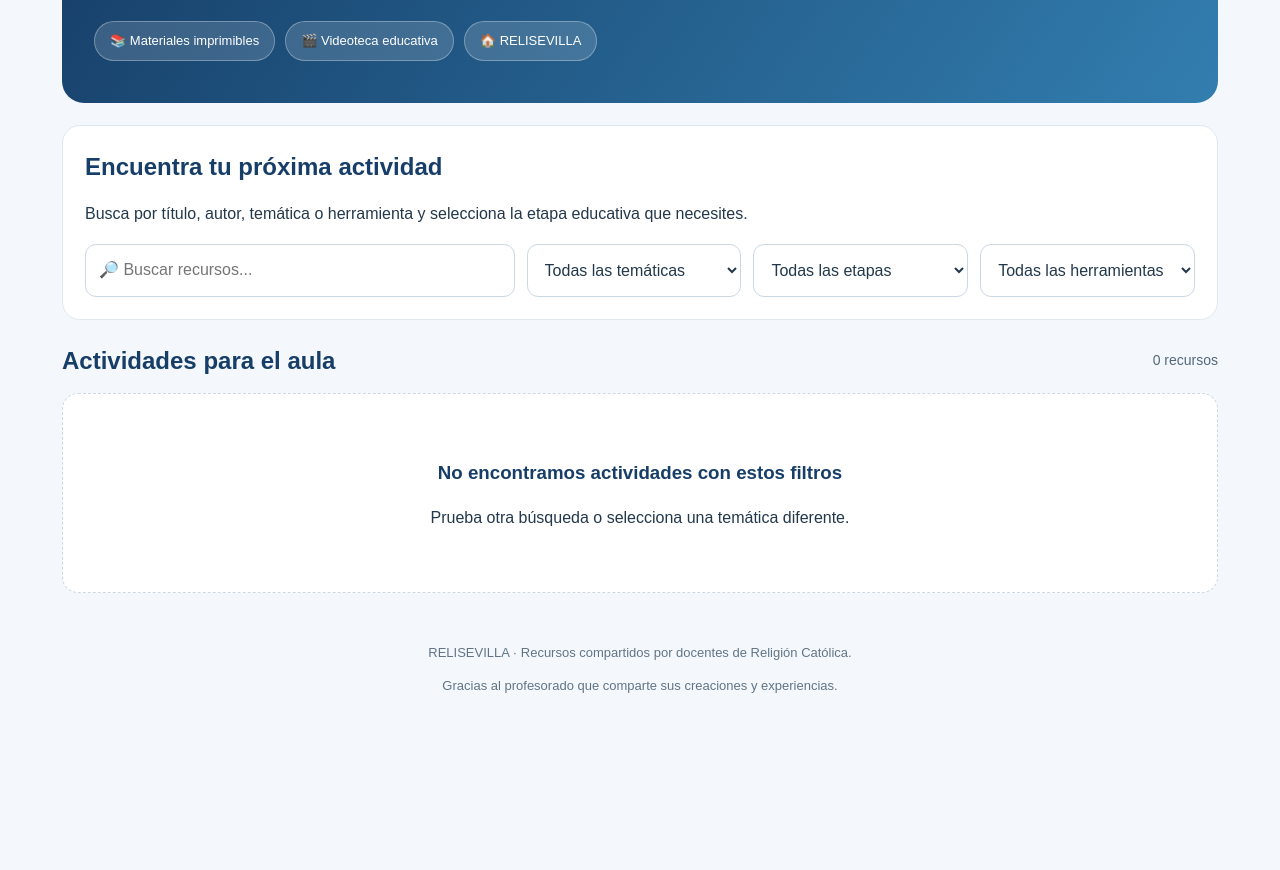
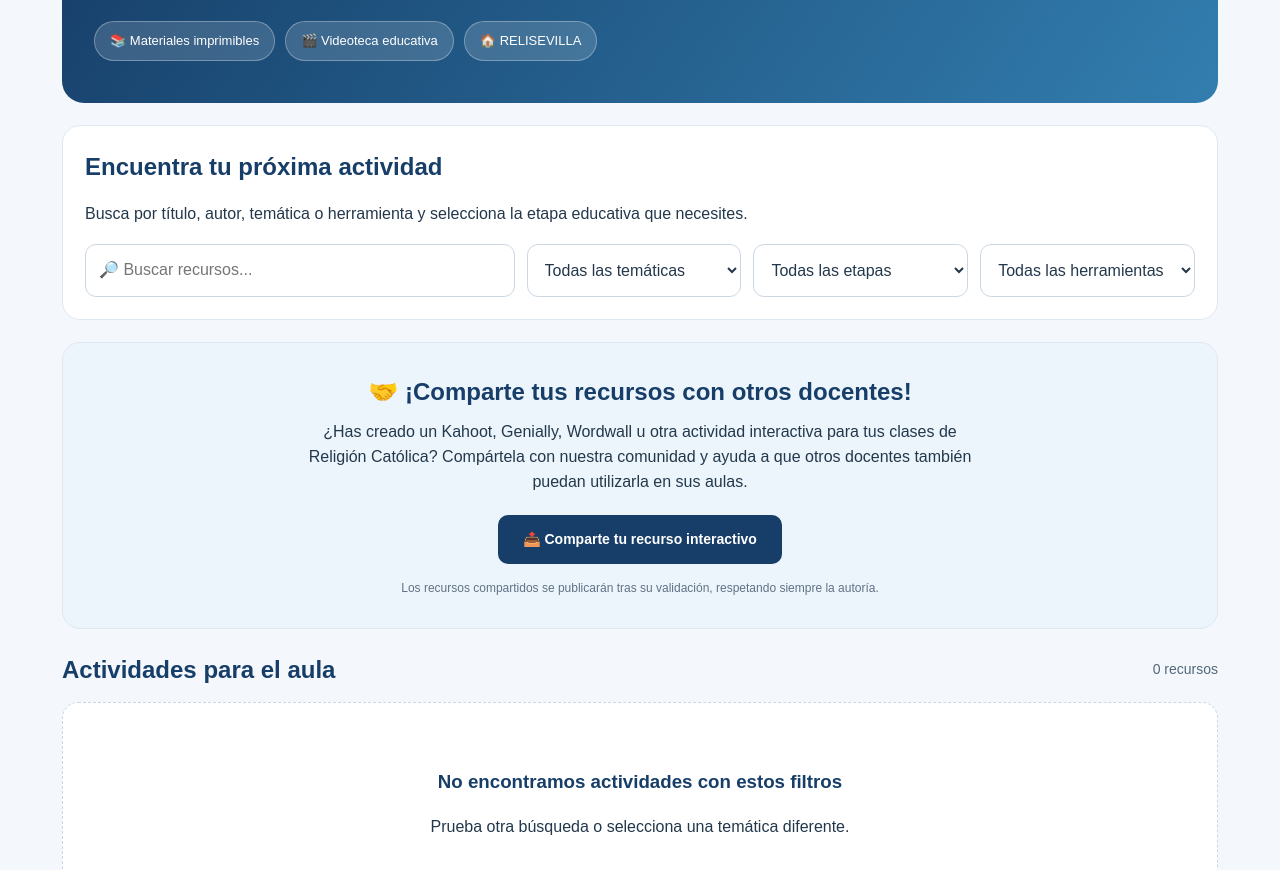
Before and after one commit to nuberelisevilla-gif/relisevilla-biblioteca, a plain HTML site: page interactivos/index.html in a window 1280 px wide. Shown: the part 216-1086 px from the top of the page. Before the commit the page ends 997 px from the top, so only its background shows below. Drawn offline with Linux system fonts and the light colour scheme.

Commit message:
Update index.html

```diff
--- a/interactivos/index.html
+++ b/interactivos/index.html
@@ -204,6 +204,34 @@ input:focus,select:focus,a:focus-visible {
   </div>
 </section>
 
+<section class="panel" style="background:#edf5fc; text-align:center; padding:30px 22px;">
+  <h2 style="color:#173e68; margin:0 0 10px;">
+    🤝 ¡Comparte tus recursos con otros docentes!
+  </h2>
+
+  <p style="max-width:680px; margin:0 auto 20px;">
+    ¿Has creado un Kahoot, Genially, Wordwall u otra actividad interactiva
+    para tus clases de Religión Católica?
+    Compártela con nuestra comunidad y ayuda a que otros docentes
+    también puedan utilizarla en sus aulas.
+  </p>
+
+  <a
+    href="https://docs.google.com/forms/d/e/1FAIpQLSfzepQ5VOiHXMHfsdfaVY27AdROmXmQE2xEwWINeA1WUsC3Aw/viewform"
+    target="_blank"
+    rel="noopener noreferrer"
+    class="boton"
+    style="margin-top:0; padding:14px 25px;"
+  >
+    📤 Comparte tu recurso interactivo
+  </a>
+
+  <p style="font-size:12px; color:#607285; margin:15px 0 0;">
+    Los recursos compartidos se publicarán tras su validación,
+    respetando siempre la autoría.
+  </p>
+</section>
+
 <section aria-label="Listado de recursos">
   <div class="resultados">
     <h2>Actividades para el aula</h2>
```
